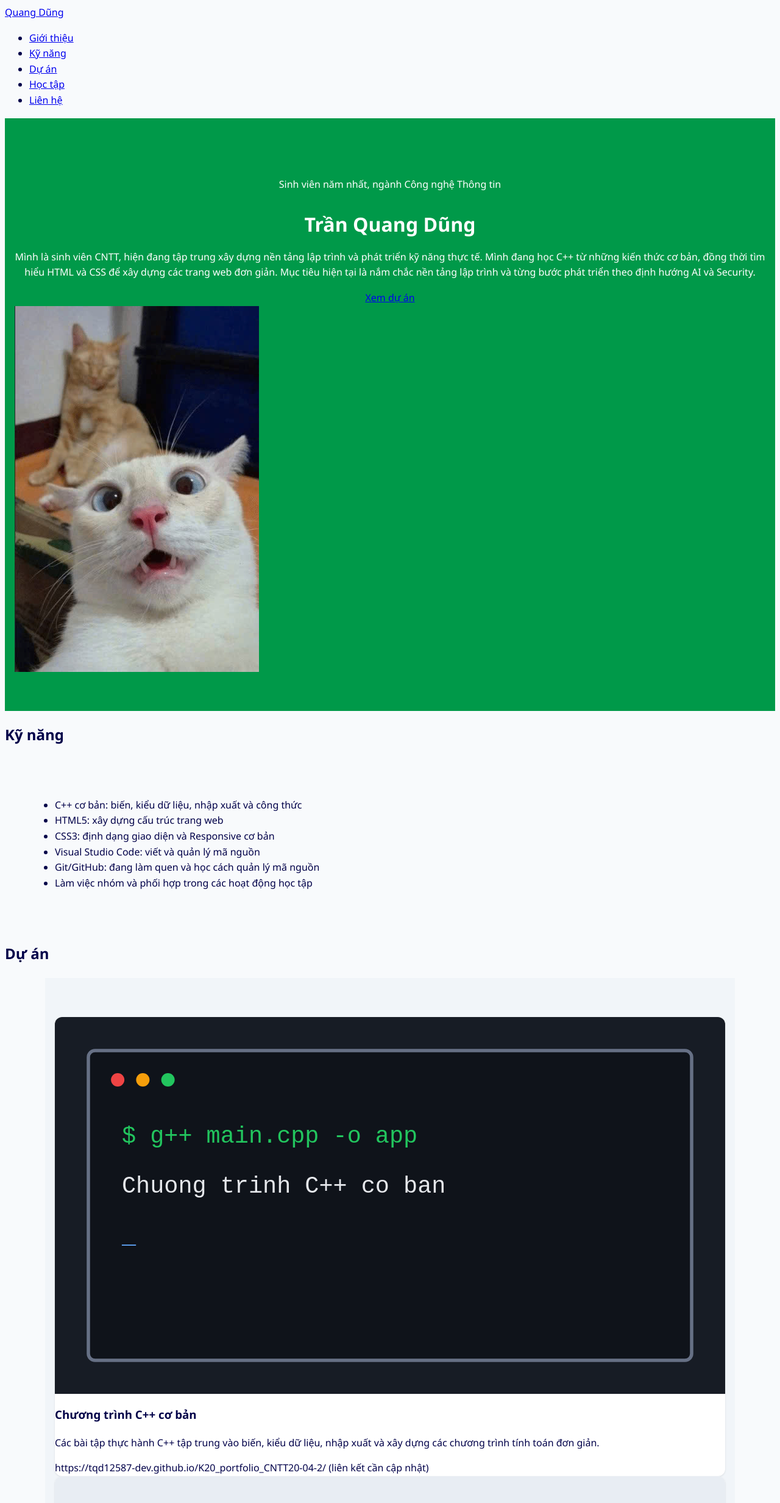
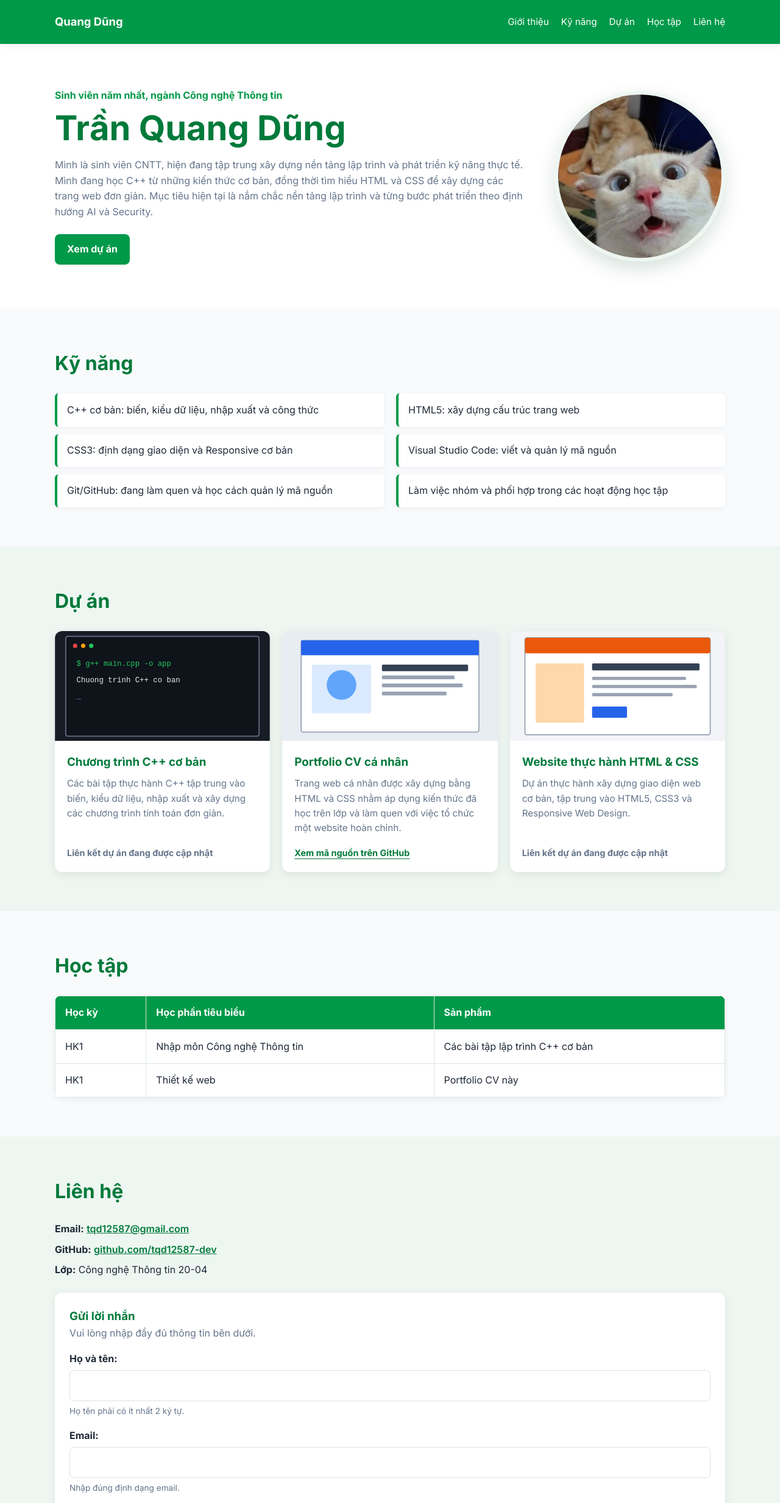
Before and after one commit to tqd12587-dev/K20_portfolio_CNTT20-04-2, a plain HTML site: page index.html in a window 1280 px wide. Shown: the top 2465 px of the page at 61% size. Drawn offline with Linux system fonts and the light colour scheme.

Commit message:
bản 18

```diff
--- a/css/style.css
+++ b/css/style.css
@@ -1,17 +1,31 @@
+:root {
+  --primary: #009949;
+  --primary-dark: #007a3b;
+  --text: #1f2937;
+  --muted: #64748b;
+  --light: #f8fafc;
+  --alt: #eef6f1;
+  --white: #ffffff;
+  --border: #dbe5df;
+}
 
+*,
 *::before,
 *::after {
+  box-sizing: border-box;
   margin: 0;
   padding: 0;
- box-sizing: border-box;      /* Thuộc tính đảm bảo padding + border
-                                  nằm trong width đã khai báo */
+}
+
+html {
+  scroll-behavior: smooth;
 }
 
 body {
-  font-family: "Segoe UI", Arial, sans-serif;
+  font-family: "Inter", "Segoe UI", Arial, sans-serif;
   line-height: 1.6;
-  color: #000049;
-  background-color: #f8fafc;
+  color: var(--text);
+  background: var(--light);
 }
 
 img {
@@ -19,260 +33,370 @@ img {
   display: block;
 }
 
-/* --- Navigation --- */
-.nav {
-  background-color: #009949;
-  padding: 1rem 0;
+a {
+  color: inherit;
+}
+
+.container {
+  width: min(1100px, calc(100% - 2rem));
+  margin-inline: auto;
+}
+
+.site-header {
   position: sticky;
   top: 0;
   z-index: 100;
+  background: var(--primary);
+  box-shadow: 0 2px 10px rgba(0, 0, 0, 0.08);
 }
 
-.nav__container {
-  max-width: 1100px;
-  margin: 0 auto;
-  padding: 0 1rem;
-  display: flex ;
+.site-header .container {
+  min-height: 72px;
+  display: flex;
+  align-items: center;
   justify-content: space-between;
-  align-items: center;
+  gap: 1.5rem;
 }
 
-.nav__logo {
-  color: #fff;
+.logo {
+  color: var(--white);
+  font-size: 1.15rem;
   font-weight: 700;
-  font-size: 1.25rem;
   text-decoration: none;
 }
 
-.nav__menu {
+.menu {
+  display: flex;
+  align-items: center;
+  gap: 1.25rem;
   list-style: none;
-  display: flex ;
-  gap: 1.5rem;
 }
 
-.nav__menu a {
-  color: #94a3b8;
+.menu a {
+  color: var(--white);
+  font-size: 0.95rem;
   text-decoration: none;
+}
+
+.menu a:hover,
+.menu a:focus-visible {
+  text-decoration: underline;
+  text-underline-offset: 5px;
+}
+
+.hero {
+  background: var(--white);
+  padding: 4.5rem 0;
+}
+
+.hero-inner {
+  display: grid;
+  grid-template-columns: minmax(0, 1fr) 280px;
+  align-items: center;
+  gap: 3rem;
+}
+
+.hero-role {
+  color: var(--primary);
+  font-weight: 700;
+  margin-bottom: 0.5rem;
+}
+
+.hero h1 {
+  color: var(--primary-dark);
+  font-size: clamp(2.1rem, 5vw, 3.5rem);
+  line-height: 1.15;
+  margin-bottom: 1rem;
+}
+
+.hero-text > p:not(.hero-role) {
+  margin-bottom: 1.5rem;
+  color: var(--muted);
+}
+
+.avatar {
+  width: 280px;
+  aspect-ratio: 1;
+  border-radius: 50%;
+  object-fit: cover;
+  border: 6px solid var(--alt);
+  box-shadow: 0 12px 30px rgba(0, 73, 38, 0.16);
+}
+
+.button {
+  display: inline-block;
+  border: 0;
+  border-radius: 8px;
+  background: var(--primary);
+  color: var(--white);
+  padding: 0.75rem 1.25rem;
+  font: inherit;
+  font-weight: 700;
+  text-decoration: none;
+  cursor: pointer;
+}
+
+.button:hover,
+.button:focus-visible {
+  background: var(--primary-dark);
+}
+
+.section {
+  padding: 4rem 0;
+  scroll-margin-top: 72px;
+}
+
+.section-alt {
+  background: var(--alt);
+}
+
+.section h2 {
+  color: var(--primary-dark);
+  font-size: 2rem;
+  margin-bottom: 1.5rem;
+}
+
+.skills {
+  display: grid;
+  grid-template-columns: repeat(2, minmax(0, 1fr));
+  gap: 0.75rem 1.25rem;
+  list-style: none;
+}
+
+.skills li {
+  background: var(--white);
+  border-left: 4px solid var(--primary);
+  border-radius: 6px;
+  padding: 0.9rem 1rem;
+  box-shadow: 0 2px 8px rgba(15, 23, 42, 0.05);
+}
+
+.projects {
+  display: grid;
+  grid-template-columns: repeat(3, minmax(0, 1fr));
+  gap: 1.25rem;
+}
+
+.card {
+  display: flex;
+  flex-direction: column;
+  background: var(--white);
+  border-radius: 12px;
+  overflow: hidden;
+  box-shadow: 0 4px 16px rgba(15, 23, 42, 0.08);
+}
+
+.card > img {
+  width: 100%;
+  height: 180px;
+  object-fit: cover;
+  background: #e2e8f0;
+}
+
+.card h3,
+.card p,
+.card .pending-link,
+.card .project-link {
+  margin-inline: 1.25rem;
+}
+
+.card h3 {
+  margin-top: 1.25rem;
+  color: var(--primary-dark);
+}
+
+.card p {
+  flex: 1;
+  margin-top: 0.5rem;
+  margin-bottom: 1rem;
+  color: var(--muted);
   font-size: 0.95rem;
 }
 
-.nav__menu a:hover {
-  color: #fff;
+.pending-link,
+.project-link {
+  margin-bottom: 1.25rem;
+  font-size: 0.9rem;
+  font-weight: 700;
 }
 
-/* --- Hero --- */
-.hero {
-  text-align: center;
-  padding: 5rem 1rem 4rem;   /* Khoảng đệm bên trong: trên, trái-phải, dưới */
-  background-color: #009949;
-  color: #fff;
+.pending-link {
+  color: var(--muted);
 }
 
-.hero h1 {
-  font-size: 2rem;
-  margin-bottom: 0.75rem;          /* Khoảng cách phía dưới tiêu đề */
+.project-link {
+  color: var(--primary-dark);
+  text-decoration: underline;
+  text-underline-offset: 4px;
 }
 
-.hero__name {
-  color: var(--accent);        /* Dùng màu chủ đạo theo MSSV */
+.study {
+  width: 100%;
+  border-collapse: collapse;
+  background: var(--white);
+  border-radius: 10px;
+  overflow: hidden;
+  box-shadow: 0 3px 12px rgba(15, 23, 42, 0.06);
 }
 
-.hero__desc {
-  color: #94a3b8;
-  margin-bottom: 2rem;
+.study th,
+.study td {
+  border: 1px solid var(--border);
+  padding: 0.9rem 1rem;
+  text-align: left;
 }
 
-/* --- Button --- */
-.btn {
-  display: inline-block;
-  background-color: var(--accent);
-  color: #fff;
-  padding: 0.75rem 1.75rem;
-  border: none;
-  border-radius: 6px;              /* Bo tròn góc nút */
-  font-size: 1rem;
-  cursor: pointer;
-  text-decoration: none;
+.study th {
+  background: var(--primary);
+  color: var(--white);
 }
 
-.btn:hover {
-  background-color: var(--accent-dark);
+.contact {
+  list-style: none;
+  display: grid;
+  gap: 0.5rem;
+  margin-bottom: 1.5rem;
 }
 
-/* --- Section chung --- */
-.section-title {
-  text-align: center;
-  font-size: 1.5rem;
-  margin-bottom: 2rem;
-  color: #009949;
+.contact a {
+  color: var(--primary-dark);
+  font-weight: 600;
 }
 
-/* --- Về tôi (About) --- */
-.about {
-  max-width: 1100px;
-  margin: 0 auto;
-  padding: 3rem 1rem;
+.contact-form {
+  background: var(--white);
+  border-radius: 12px;
+  padding: 1.5rem;
+  box-shadow: 0 3px 14px rgba(15, 23, 42, 0.07);
 }
 
-.about__content {
-  max-width: 700px;
-  margin: 0 auto;
+.contact-form h3 {
+  color: var(--primary-dark);
 }
 
-.about__text {
-  color: #000049;
-  margin-bottom: 1.5rem;
-  line-height: 1.8;
-}
-
-.about__info {
-  list-style: none;
-  padding: 0;
-}
-
-.about__info li {
-  padding: 0.5rem 0;
-  border-bottom: 1px solid #e2e8f0;
-  color: #000049;
-}
-
-.about__info li strong {
-  color: var(--accent);
-  min-width: 100px;
-  display: inline-block;
-}
-
-/* --- Skills --- */
-.skills {
-  max-width: 1100px;
-  margin: 0 auto;
-  padding: 4rem 1rem;
-}
-
-.skills__grid {
-  display: grid;          /* Bố cục lưới cho 3 thẻ kỹ năng */
-  grid-template-columns: repeat(3, 1fr);  /* 3 cột bằng nhau */
-  gap: 1.5rem;
-}
-
-.skill-card {
-  background: #fff;
-  padding: 2rem;
-  border-radius: 12px;
-  text-align: center;
-  box-shadow: 0 1px 3px rgba(0, 0, 0, 0.1);  /* Đổ bóng nhẹ */
-}
-
-.skill-card__icon {
-  font-size: 2.5rem;
-  display: block;
+.contact-form > p {
+  color: var(--muted);
   margin-bottom: 1rem;
 }
 
-.skill-card h3 {
-  margin-bottom: 0.5rem;
-  color: #009949;
+.form-group {
+  display: grid;
+  gap: 0.35rem;
+  margin-bottom: 1rem;
 }
 
-.skill-card p {
-  color: #000049;
-  font-size: 0.9rem;
+.form-group label {
+  font-weight: 700;
 }
 
-/* --- Projects --- */
-.projects {
-  max-width: 1100px;
-  margin: 0 auto;
-  padding: 4rem 1rem;
-  background-color: #f1f5f9;
+.form-group input,
+.form-group textarea {
+  width: 100%;
+  border: 1px solid var(--border);
+  border-radius: 7px;
+  padding: 0.75rem;
+  font: inherit;
 }
 
-.projects__grid {
-  display: grid;
-  grid-template-columns: repeat(auto-fit, minmax(300px, 1fr));  /* Tự động chia cột, tối thiểu 300px,
-                                         tối đa 1fr — dùng repeat + auto-fit + minmax */
-  gap: 1.5rem;
+.form-group input:focus,
+.form-group textarea:focus {
+  outline: 3px solid rgba(0, 153, 73, 0.16);
+  border-color: var(--primary);
 }
 
-/* --- Card --- */
-.card {
-  background: #fff;
-  border-radius: 12px;
-  overflow: hidden;           /* Ẩn phần tràn để ảnh bo góc theo card */
-  box-shadow: 0 1px 3px rgba(0, 0, 0, 0.1);
-}
-
-.card__img {
-  width: 100%;
-  height: 200px;
-  object-fit: cover;            /* Ảnh phủ kín khung mà không bị méo */
-}
-
-.card__body {
-  padding: 1.25rem;
-}
-
-.card__body h3 {
-  margin-bottom: 0.5rem;
-  color: #009949;
-}
-
-.card__body p {
-  color: #000049;
-  font-size: 0.9rem;
-}
-
-/* --- Footer --- */
-.footer {
-  text-align: center;
-  padding: 2rem 1rem;
-  background-color: #009949;
-  color: #000049;
+.form-group small,
+.form-note {
+  color: var(--muted);
   font-size: 0.85rem;
 }
 
+.form-note {
+  margin-top: 0.75rem;
+}
 
-/* =============================================
-   PHẦN RESPONSIVE – Media Queries
-   ============================================= */
+.site-footer {
+  background: #123524;
+  color: var(--white);
+  padding: 1.5rem 0;
+  text-align: center;
+}
 
-/* ----- Breakpoint 1: Tablet (≤ 768px) ----- */
+.result-main {
+  min-height: calc(100vh - 72px - 84px);
+  display: grid;
+  align-items: center;
+  padding: 3rem 0;
+  background: var(--alt);
+}
+
+.result-panel {
+  max-width: 720px;
+  margin-inline: auto;
+  background: var(--white);
+  border-radius: 12px;
+  padding: 2rem;
+  box-shadow: 0 4px 18px rgba(15, 23, 42, 0.08);
+}
+
+.result-panel h1 {
+  color: var(--primary-dark);
+  margin-bottom: 1rem;
+}
+
+.result-panel p {
+  margin-bottom: 1rem;
+}
+
 @media (max-width: 768px) {
-
-  .skills__grid {
-    grid-template-columns: 1fr 1fr;   /* 2 cột trên tablet */
+  .site-header .container {
+    align-items: flex-start;
+    flex-direction: column;
+    padding: 0.75rem 0;
   }
 
-  .hero h1 {
-    font-size: 1.75rem;
+  .menu {
+    width: 100%;
+    flex-wrap: wrap;
+    gap: 0.5rem 1rem;
+  }
+
+  .hero-inner {
+    grid-template-columns: 1fr;
+  }
+
+  .avatar {
+    width: 220px;
+    grid-row: 1;
+  }
+
+  .projects {
+    grid-template-columns: 1fr;
+  }
+
+  .skills {
+    grid-template-columns: 1fr;
   }
 }
 
-/* ----- Breakpoint 2: Mobile (≤ 480px) ----- */
 @media (max-width: 480px) {
-
-  .nav__container {
-    flex-direction: column;         /* Xếp dọc logo và menu trên mobile */
-    gap: 0.75rem;
+  .container {
+    width: min(100% - 1.25rem, 1100px);
   }
 
-  .nav__menu {
-    gap: 1rem;
+  .hero {
+    padding: 3rem 0;
   }
 
-  .skills__grid {
-    grid-template-columns: 1fr;  /* 1 cột trên mobile */
+  .avatar {
+    width: 180px;
   }
 
-  .projects__grid {
-    grid-template-columns: 1fr;  /* 1 cột trên mobile */
+  .section {
+    padding: 3rem 0;
   }
 
-  .hero h1 {
-    font-size: 1.35rem;
-  }
-
-  .hero__desc {
-    font-size: 0.9rem;
+  .study {
+    display: block;
+    overflow-x: auto;
   }
 }
--- a/index.html
+++ b/index.html
@@ -7,7 +7,7 @@
   <title>Trần Quang Dũng - Portfolio CV</title>
   <link rel="preconnect" href="https://fonts.googleapis.com" />
   <link rel="stylesheet" href="https://fonts.googleapis.com/css2?family=Inter:wght@400;500;600;700&display=swap" />
-  <link rel="stylesheet" href="/css/style.css" />
+  <link rel="stylesheet" href="css/style.css" />
 </head>
 
 <body>
@@ -47,7 +47,7 @@
           <a class="button" href="#du-an">Xem dự án</a>
         </div>
 
-        <img class="avatar" src="/assets/anh-meo-13.png"
+        <img class="avatar" src="assets/anh-meo-13.png"
           alt="Ảnh đại diện minh họa của Trần Quang Dũng" >
       </div>
     </section>
@@ -73,7 +73,7 @@
 
         <div class="projects">
           <article class="card">
-            <img src="/assets/du-an-1.svg" alt="Giao diện dòng lệnh của chương trình C++" />
+            <img src="assets/du-an-1.svg" alt="Giao diện dòng lệnh của chương trình C++" />
 
             <h3>Chương trình C++ cơ bản</h3>
 
@@ -82,13 +82,11 @@
               xuất và xây dựng các chương trình tính toán đơn giản.
             </p>
 
-            <span class="pending-link">
-              https://tqd12587-dev.github.io/K20_portfolio_CNTT20-04-2/ (liên kết cần cập nhật)
-            </span>
+            <span class="pending-link">Liên kết dự án đang được cập nhật</span>
           </article>
 
           <article class="card">
-            <img src="/assets/du-an-2.svg" alt="Giao diện trang web cá nhân" />
+            <img src="assets/du-an-2.svg" alt="Giao diện trang web cá nhân" />
 
             <h3>Portfolio CV cá nhân</h3>
 
@@ -98,13 +96,13 @@
               website hoàn chỉnh.
             </p>
 
-            <span class="pending-link">
-              https://tqd12587-dev.github.io/K20_portfolio_CNTT20-04-2/ (liên kết cần cập nhật)
-            </span>
+            <a class="project-link" href="https://github.com/tqd12587-dev/K20_portfolio_CNTT20-04-2" target="_blank" rel="noopener noreferrer">
+              Xem mã nguồn trên GitHub
+            </a>
           </article>
 
           <article class="card">
-            <img src="/assets/du-an-3.svg" alt="Trang web thực hành HTML và CSS" />
+            <img src="assets/du-an-3.svg" alt="Trang web thực hành HTML và CSS" />
 
             <h3>Website thực hành HTML & CSS</h3>
 
@@ -113,9 +111,7 @@
               HTML5, CSS3 và Responsive Web Design.
             </p>
 
-            <span class="pending-link">
-              https://tqd12587-dev.github.io/K20_portfolio_CNTT20-04-2/ (liên kết cần cập nhật)
-            </span>
+            <span class="pending-link">Liên kết dự án đang được cập nhật</span>
           </article>
         </div>
       </div>
@@ -166,8 +162,8 @@
 
           <li>
             <strong>GitHub:</strong>
-            <a href="https://tqd12587-dev.github.io/K20_portfolio_CNTT20-04-2/" target="_blank" rel="noopener noreferrer">
-              https://tqd12587-dev.github.io/K20_portfolio_CNTT20-04-2/
+            <a href="https://github.com/tqd12587-dev" target="_blank" rel="noopener noreferrer">
+              github.com/tqd12587-dev
             </a>
           </li>
 
```
